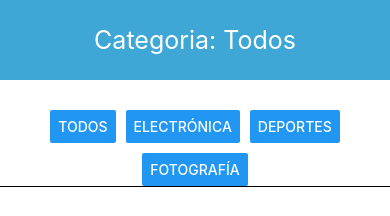
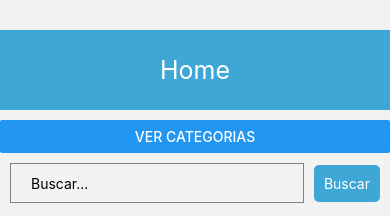
Before and after one commit to Gastonig9/React-Native-app, a React Native app: screen /Home in a window 390 px wide. Shown: the top 216 px of the page. Built offline with nearby package versions, Linux system fonts and the light colour scheme.

Commit message:
Cuarto desafio: Pantallas y Navegacion

```diff
--- a/App.js
+++ b/App.js
@@ -2,7 +2,7 @@ import React, { useState } from 'react';
 import { StyleSheet, Text, View } from 'react-native';
 import { fonts } from './assets/fonts/fonts'
 import { useFonts } from 'expo-font'
-import Home from './screens/Home/Home';
+import Navigator from './navigation/navigator';
 
 const App = () => {
 
@@ -17,9 +17,7 @@ const App = () => {
   }
 
   return (
-    <View>
-      <Home/>
-    </View>
+    <Navigator/>
   );
 };
 
--- a/components/Header/Header.js
+++ b/components/Header/Header.js
@@ -14,6 +14,7 @@ const styles = StyleSheet.create({
         width: "100%",
         padding: 25,
         marginBottom: 10,
+        marginVertical: 30,
         backgroundColor: "#3FA7D6",
 
     },
--- /dev/null
+++ b/components/ItemListCategory/ItemListCategory.js
@@ -0,0 +1,60 @@
+// ItemListCategory.js
+import React, { useEffect, useState } from "react";
+import { productos } from "../../constants/constants";
+import { FlatList, StyleSheet, View, Text } from "react-native";
+
+export default function ItemListCategory({ route }) {
+  const { category } = route.params;
+  const [productCategory, setProductCategory] = useState([]);
+
+  useEffect(() => {
+    const filterByCategory = productos.filter((p) => p.categoria === category);
+    if (category === "Todos") {
+      return setProductCategory(productos);
+    }
+    setProductCategory(filterByCategory);
+  }, [category]);
+
+  const renderItem = ({ item }) => (
+    <View style={styles.productContainer}>
+      <Text style={styles.productTitle}>{item.titulo}</Text>
+    </View>
+  );
+
+  return (
+    <View style={styles.container}>
+      <Text style={styles.categoryTitle}>Categoría: {category}</Text>
+      <FlatList
+        data={productCategory}
+        renderItem={renderItem}
+        keyExtractor={(item) => item.id.toString()}
+      />
+    </View>
+  );
+}
+
+const styles = StyleSheet.create({
+  container: {
+    flex: 1,
+    padding: 16,
+    backgroundColor: "#fff",
+  },
+  categoryTitle: {
+    fontSize: 20,
+    fontWeight: "bold",
+    marginBottom: 10,
+  },
+  productContainer: {
+    borderWidth: 1,
+    borderColor: "#ccc",
+    borderRadius: 8,
+    padding: 16,
+    marginBottom: 12,
+  },
+  productTitle: {
+    fontSize: 18,
+    fontWeight: "bold",
+    marginBottom: 8,
+  },
+  // Puedes agregar más estilos según sea necesario
+});
--- a/components/ProductCategory/ProductCategory.js
+++ /dev/null
@@ -1,32 +0,0 @@
-import React from "react";
-import { StyleSheet, View, Button } from "react-native";
-
-const ProductCategory = ({ onSelectCategory }) => {
-  const categories = ["Todos", "Electrónica", "Deportes", "Fotografía"];
-
-  return (
-    <View style={styles.categoryButtons}>
-      {categories.map((category, index) => (
-        <Button
-          key={index}
-          title={category}
-          onPress={() => onSelectCategory(category)}
-        />
-      ))}
-    </View>
-  );
-};
-
-const styles = StyleSheet.create({
-  categoryButtons: {
-    flexDirection: "row",
-    justifyContent: "center",
-    flexWrap: "wrap",
-    gap: 10,
-    borderBottomWidth: 1,
-    borderBottomColor: "black",
-    marginVertical: 20,
-  },
-});
-
-export default ProductCategory;
--- a/components/ProductDetail/ProductDetail.js
+++ b/components/ProductDetail/ProductDetail.js
@@ -1,11 +1,25 @@
-import React from "react";
+import React, { useEffect, useState } from "react";
 import { View, Text, Image, StyleSheet, Button } from "react-native";
+import { productos } from "../../constants/constants";
 
-const ProductDetail = ({ productDetail, onClose }) => {
+const ProductDetail = ({ route }) => {
+  const { ptitle } = route.params
+  const [productDetail, setproductDetail] = useState({})
+
+  useEffect(() => {
+    const getProduct = productos.find((p) => p.titulo === ptitle)
+    if(getProduct) {
+      setproductDetail(getProduct)
+    }else{
+      console.log("ningun producto")
+    }
+
+  }, [])
+
   return (
     <View style={styles.productDetailContainer}>
       <Image
-        source={{ uri: productDetail.imagen }}
+        source={{ uri: productDetail.imagen || "https://i.ibb.co/X7xQdCp/no-img.jpg" }}
         style={styles.imagenProducto}
       />
       <Text style={styles.tituloProducto}>{productDetail.titulo}</Text>
@@ -14,7 +28,6 @@ const ProductDetail = ({ productDetail, onClose }) => {
       </Text>
       <Text style={styles.categoriaProducto}>{productDetail.categoria}</Text>
       <Text style={styles.precioProducto}>Precio: ${productDetail.precio}</Text>
-      <Button title="Cerrar" onPress={onClose} />
     </View>
   );
 };
@@ -43,6 +56,12 @@ const styles = StyleSheet.create({
     fontSize: 19,
     color: "green",
   },
+  imagenProducto: {
+    width: "100%",
+    height: 300,
+    resizeMode: "cover",
+    marginBottom: 10,
+  },
 });
 
 export default ProductDetail;
--- a/components/Productos/Productos.js
+++ b/components/Productos/Productos.js
@@ -4,50 +4,18 @@ import ProductCard from "../ProductCard/ProductCard";
 import Header from "../Header/Header";
 import SearchBar from "../SearchBar/SearchBar";
 import ProductDetail from "../ProductDetail/ProductDetail";
-import ProductCategory from "../ProductCategory/ProductCategory";
 
-const Productos = ({ dataProductos }) => {
-  const [filteredProducts, setFilteredProducts] = useState([]);
-  const [selectedCategory, setSelectedCategory] = useState("Todos");
+const Productos = ({ dataProductos, navigation }) => {
   const [error, setError] = useState(false);
   const [searchedProducts, setSearchedProducts] = useState([]);
-  const [seeDetail, setseeDetail] = useState(false);
-  const [productDetail, setproductDetail] = useState({});
-
-  const handleCategoryButtonClick = (category) => {
-    setSelectedCategory(category);
-  };
-
-  useEffect(() => {
-    if (selectedCategory !== "Todos") {
-      const filteredCategoryProducts = dataProductos.filter(
-        (p) => p.categoria === selectedCategory
-      );
-      setFilteredProducts(filteredCategoryProducts);
-    } else {
-      setFilteredProducts(dataProductos);
-    }
-  }, [selectedCategory, dataProductos]);
 
   const renderProduct = ({ item }) => (
-    <ProductCard
-      producto={item}
-      setseeDetail={setseeDetail}
-      setProductDetail={setproductDetail}
-    />
+    <ProductCard navigation={navigation} producto={item} />
   );
 
   return (
     <>
-      {seeDetail ? (
-        <ProductDetail
-          productDetail={productDetail}
-          onClose={() => setseeDetail(false)}
-        />
-      ) : (
       <View style={styles.productosContain}>
-          <Header titleHeader={`Categoria: ${selectedCategory}`} />
-          <ProductCategory onSelectCategory={handleCategoryButtonClick} />
         <SearchBar
           dataProducts={dataProductos}
           setSearchedProducts={setSearchedProducts}
@@ -59,14 +27,11 @@ const Productos = ({ dataProductos }) => {
         )}
 
         <FlatList
-            data={
-              searchedProducts.length > 0 ? searchedProducts : filteredProducts
-            }
+          data={searchedProducts.length > 0 ? searchedProducts : dataProductos}
           renderItem={renderProduct}
           keyExtractor={(item) => item.id.toString()}
         />
       </View>
-      )}
     </>
   );
 };
--- a/constants/constants.js
+++ b/constants/constants.js
@@ -2,8 +2,9 @@ export const productos = [
   {
     id: 1,
     titulo: "iPhone 12",
-      imagen: "https://i.ibb.co/T8mxQyv/no-img.jpg",
-      descripcion: "El iPhone 12 es el último modelo de smartphone de Apple, con una pantalla Super Retina XDR, chip A14 Bionic y compatibilidad con la red 5G.",
+    imagen: "https://source.unsplash.com/4F2ZRZ4uR88",
+    descripcion:
+      "El iPhone 12 es el último modelo de smartphone de Apple, con una pantalla Super Retina XDR, chip A14 Bionic y compatibilidad con la red 5G.",
     precio: 999.99,
     stock: 20,
     categoria: "Electrónica",
@@ -12,8 +13,9 @@ export const productos = [
   {
     id: 2,
     titulo: "Samsung Galaxy S21",
-      imagen: "galaxyS21.jpg",
-      descripcion: "El Samsung Galaxy S21 es un teléfono Android de alta gama con una pantalla Dynamic AMOLED, procesador Exynos 2100 y una cámara versátil.",
+    imagen: "https://source.unsplash.com/h0fhUq3e0rA",
+    descripcion:
+      "El Samsung Galaxy S21 es un teléfono Android de alta gama con una pantalla Dynamic AMOLED, procesador Exynos 2100 y una cámara versátil.",
     precio: 899.99,
     stock: 15,
     categoria: "Electrónica",
@@ -22,8 +24,9 @@ export const productos = [
   {
     id: 3,
     titulo: "MacBook Pro 2021",
-      imagen: "macbookPro2021.jpg",
-      descripcion: "La MacBook Pro 2021 es una potente computadora portátil con el chip M1 Pro, pantalla Retina XDR y una duración de batería impresionante.",
+    imagen: "https://source.unsplash.com/gYl-UtwNg_I",
+    descripcion:
+      "La MacBook Pro 2021 es una potente computadora portátil con el chip M1 Pro, pantalla Retina XDR y una duración de batería impresionante.",
     precio: 1999.99,
     stock: 10,
     categoria: "Electrónica",
@@ -31,9 +34,10 @@ export const productos = [
   },
   {
     id: 4,
-      titulo: "Sony 65\" OLED TV",
-      imagen: "sonyOLEDtv.jpg",
-      descripcion: "Disfruta de una calidad de imagen excepcional con este televisor OLED de 65 pulgadas de Sony con resolución 4K y tecnología Acoustic Surface Audio.",
+    titulo: 'Sony 65" OLED TV',
+    imagen: "https://i.ibb.co/X7xQdCp/no-img.jpg",
+    descripcion:
+      "Disfruta de una calidad de imagen excepcional con este televisor OLED de 65 pulgadas de Sony con resolución 4K y tecnología Acoustic Surface Audio.",
     precio: 2499.99,
     stock: 8,
     categoria: "Electrónica",
@@ -42,8 +46,9 @@ export const productos = [
   {
     id: 5,
     titulo: "Nike Air Zoom Pegasus 38",
-      imagen: "nikePegasus38.jpg",
-      descripcion: "Las zapatillas Nike Air Zoom Pegasus 38 son ideales para correr, con una amortiguación suave y una parte superior transpirable.",
+    imagen: "https://i.ibb.co/X7xQdCp/no-img.jpg",
+    descripcion:
+      "Las zapatillas Nike Air Zoom Pegasus 38 son ideales para correr, con una amortiguación suave y una parte superior transpirable.",
     precio: 129.99,
     stock: 25,
     categoria: "Deportes",
@@ -52,8 +57,9 @@ export const productos = [
   {
     id: 6,
     titulo: "Canon EOS R5",
-      imagen: "canonEOSR5.jpg",
-      descripcion: "La Canon EOS R5 es una cámara mirrorless de alta gama con sensor de fotograma completo de 45 megapíxeles y capacidad para grabación de video 8K.",
+    imagen: "https://i.ibb.co/X7xQdCp/no-img.jpg",
+    descripcion:
+      "La Canon EOS R5 es una cámara mirrorless de alta gama con sensor de fotograma completo de 45 megapíxeles y capacidad para grabación de video 8K.",
     precio: 3499.99,
     stock: 12,
     categoria: "Fotografía",
@@ -62,8 +68,9 @@ export const productos = [
   {
     id: 7,
     titulo: "KitchenAid Artisan Stand Mixer",
-      imagen: "kitchenAidMixer.jpg",
-      descripcion: "La batidora KitchenAid Artisan es perfecta para amasar, mezclar y batir ingredientes con facilidad. Disponible en varios colores elegantes.",
+    imagen: "https://i.ibb.co/X7xQdCp/no-img.jpg",
+    descripcion:
+      "La batidora KitchenAid Artisan es perfecta para amasar, mezclar y batir ingredientes con facilidad. Disponible en varios colores elegantes.",
     precio: 349.99,
     stock: 18,
     categoria: "Hogar",
@@ -72,8 +79,9 @@ export const productos = [
   {
     id: 8,
     titulo: "Dyson V11 Absolute Vacuum",
-      imagen: "dysonV11.jpg",
-      descripcion: "El Dyson V11 Absolute es una aspiradora sin cable con potente succión, tecnología de detección de carga y accesorios versátiles para una limpieza completa.",
+    imagen: "https://i.ibb.co/X7xQdCp/no-img.jpg",
+    descripcion:
+      "El Dyson V11 Absolute es una aspiradora sin cable con potente succión, tecnología de detección de carga y accesorios versátiles para una limpieza completa.",
     precio: 599.99,
     stock: 15,
     categoria: "Hogar",
@@ -82,8 +90,9 @@ export const productos = [
   {
     id: 9,
     titulo: "Fitbit Charge 5",
-      imagen: "fitbitCharge5.jpg",
-      descripcion: "El Fitbit Charge 5 es una pulsera de actividad avanzada con monitorización de la salud, GPS incorporado y funciones inteligentes para un estilo de vida activo.",
+    imagen: "https://i.ibb.co/X7xQdCp/no-img.jpg",
+    descripcion:
+      "El Fitbit Charge 5 es una pulsera de actividad avanzada con monitorización de la salud, GPS incorporado y funciones inteligentes para un estilo de vida activo.",
     precio: 179.99,
     stock: 20,
     categoria: "Tecnología Portátil",
@@ -92,17 +101,20 @@ export const productos = [
   {
     id: 10,
     titulo: "Instant Pot Duo Evo Plus",
-      imagen: "instantPot.jpg",
-      descripcion: "La Instant Pot Duo Evo Plus es una olla a presión multifuncional que cocina alimentos hasta un 70% más rápido. Perfecta para cocina a presión, vapor, salteado y más.",
+    imagen: "https://i.ibb.co/X7xQdCp/no-img.jpg",
+    descripcion:
+      "La Instant Pot Duo Evo Plus es una olla a presión multifuncional que cocina alimentos hasta un 70% más rápido. Perfecta para cocina a presión, vapor, salteado y más.",
     precio: 129.99,
     stock: 10,
     categoria: "Cocina",
     destacado: false,
-    },{
+  },
+  {
     id: 11,
     titulo: "iPhone 6",
-      imagen: "iphone6.jpg",
-      descripcion: "El iPhone 6 es un smartphone icónico con una pantalla Retina HD de 4.7 pulgadas, chip A8 y una cámara mejorada.",
+    imagen: "https://i.ibb.co/X7xQdCp/no-img.jpg",
+    descripcion:
+      "El iPhone 6 es un smartphone icónico con una pantalla Retina HD de 4.7 pulgadas, chip A8 y una cámara mejorada.",
     precio: 299.99,
     stock: 15,
     categoria: "Electrónica",
@@ -111,8 +123,9 @@ export const productos = [
   {
     id: 12,
     titulo: "Samsung Galaxy Note 20",
-      imagen: "galaxyNote20.jpg",
-      descripcion: "El Samsung Galaxy Note 20 es un teléfono Android con S Pen, pantalla Super AMOLED, y potentes capacidades de productividad.",
+    imagen: "https://i.ibb.co/X7xQdCp/no-img.jpg",
+    descripcion:
+      "El Samsung Galaxy Note 20 es un teléfono Android con S Pen, pantalla Super AMOLED, y potentes capacidades de productividad.",
     precio: 1099.99,
     stock: 12,
     categoria: "Electrónica",
@@ -121,8 +134,9 @@ export const productos = [
   {
     id: 13,
     titulo: "MacBook Air M2",
-      imagen: "macbookAirM2.jpg",
-      descripcion: "La MacBook Air M2 es una computadora portátil ultraligera con el chip M2, pantalla Retina y una batería de larga duración.",
+    imagen: "https://i.ibb.co/X7xQdCp/no-img.jpg",
+    descripcion:
+      "La MacBook Air M2 es una computadora portátil ultraligera con el chip M2, pantalla Retina y una batería de larga duración.",
     precio: 1499.99,
     stock: 8,
     categoria: "Electrónica",
@@ -130,9 +144,10 @@ export const productos = [
   },
   {
     id: 14,
-      titulo: "Sony 55\" 4K OLED TV",
-      imagen: "sony4kOLEDtv.jpg",
-      descripcion: "Este televisor Sony 4K OLED de 55 pulgadas ofrece una experiencia visual impresionante con negros profundos y colores vibrantes.",
+    titulo: 'Sony 55" 4K OLED TV',
+    imagen: "https://i.ibb.co/X7xQdCp/no-img.jpg",
+    descripcion:
+      "Este televisor Sony 4K OLED de 55 pulgadas ofrece una experiencia visual impresionante con negros profundos y colores vibrantes.",
     precio: 1899.99,
     stock: 10,
     categoria: "Electrónica",
@@ -142,7 +157,8 @@ export const productos = [
     id: 15,
     titulo: "Nike Air Zoom Pegasus 36",
     imagen: "https://i.ibb.co/T8mxQyv/no-img.jpg",
-      descripcion: "Las zapatillas Nike Air Zoom Pegasus 36 son conocidas por su comodidad y rendimiento, ideales para corredores de todos los niveles.",
+    descripcion:
+      "Las zapatillas Nike Air Zoom Pegasus 36 son conocidas por su comodidad y rendimiento, ideales para corredores de todos los niveles.",
     precio: 109.99,
     stock: 20,
     categoria: "Deportes",
@@ -152,7 +168,8 @@ export const productos = [
     id: 16,
     titulo: "Canon EOS R6",
     imagen: "https://i.ibb.co/T8mxQyv/no-img.jpg",
-      descripcion: "La Canon EOS R6 es una cámara mirrorless versátil con enfoque automático rápido, grabación de video 4K y estabilización de imagen integrada.",
+    descripcion:
+      "La Canon EOS R6 es una cámara mirrorless versátil con enfoque automático rápido, grabación de video 4K y estabilización de imagen integrada.",
     precio: 2799.99,
     stock: 12,
     categoria: "Fotografía",
@@ -161,8 +178,9 @@ export const productos = [
   {
     id: 17,
     titulo: "KitchenAid Professional 600",
-      imagen: "kitchenAidProfessional600.jpg",
-      descripcion: "La batidora KitchenAid Professional 600 es una opción robusta con capacidad para grandes cantidades, perfecta para cocinar y hornear a gran escala.",
+    imagen: "https://i.ibb.co/X7xQdCp/no-img.jpg",
+    descripcion:
+      "La batidora KitchenAid Professional 600 es una opción robusta con capacidad para grandes cantidades, perfecta para cocinar y hornear a gran escala.",
     precio: 449.99,
     stock: 15,
     categoria: "Hogar",
@@ -171,8 +189,9 @@ export const productos = [
   {
     id: 18,
     titulo: "Dyson V15 Detect Vacuum",
-      imagen: "dysonV15.jpg",
-      descripcion: "El Dyson V15 Detect es una aspiradora sin cable con capacidad para detectar y visualizar partículas microscópicas, proporcionando una limpieza avanzada.",
+    imagen: "https://i.ibb.co/X7xQdCp/no-img.jpg",
+    descripcion:
+      "El Dyson V15 Detect es una aspiradora sin cable con capacidad para detectar y visualizar partículas microscópicas, proporcionando una limpieza avanzada.",
     precio: 699.99,
     stock: 18,
     categoria: "Hogar",
@@ -181,8 +200,9 @@ export const productos = [
   {
     id: 19,
     titulo: "Fitbit Sense",
-      imagen: "fitbitSense.jpg",
-      descripcion: "El Fitbit Sense es un reloj inteligente con avanzadas funciones de salud, incluyendo EDA Scan, medición de la temperatura de la piel y seguimiento del estrés.",
+    imagen: "https://i.ibb.co/X7xQdCp/no-img.jpg",
+    descripcion:
+      "El Fitbit Sense es un reloj inteligente con avanzadas funciones de salud, incluyendo EDA Scan, medición de la temperatura de la piel y seguimiento del estrés.",
     precio: 229.99,
     stock: 22,
     categoria: "Tecnología Portátil",
@@ -191,8 +211,9 @@ export const productos = [
   {
     id: 20,
     titulo: "Instant Pot Duo Crisp",
-      imagen: "instantPotDuoCrisp.jpg",
-      descripcion: "La Instant Pot Duo Crisp combina funciones de olla a presión y freidora de aire, permitiéndote cocinar una variedad de platos deliciosos de manera rápida y saludable.",
+    imagen: "https://i.ibb.co/X7xQdCp/no-img.jpg",
+    descripcion:
+      "La Instant Pot Duo Crisp combina funciones de olla a presión y freidora de aire, permitiéndote cocinar una variedad de platos deliciosos de manera rápida y saludable.",
     precio: 179.99,
     stock: 10,
     categoria: "Cocina",
--- /dev/null
+++ b/navigation/navigator.js
@@ -0,0 +1,43 @@
+import { NavigationContainer } from "@react-navigation/native";
+import { createNativeStackNavigator } from "@react-navigation/native-stack";
+import Home from "../screens/Home/Home";
+import Categories from "../screens/Categories/Categories";
+import ItemListCategory from "../components/ItemListCategory/ItemListCategory";
+import ProductDetail from "../components/ProductDetail/ProductDetail";
+import Header from "../components/Header/Header";
+
+const Stack = createNativeStackNavigator();
+
+export default function Navigator() {
+  return (
+    <NavigationContainer>
+      <Stack.Navigator
+        initialRouteName="Home"
+        screenOptions={({ route }) => {
+          return {
+            header: () => (
+              <Header
+                titleHeader={
+                  route.name === "Home"
+                    ? "Home"
+                    : route.name === "Categories"
+                    ? "Categorias"
+                    : route.name === "ProductDetail"
+                    ? route.params.ptitle
+                    : route.name === "ItemListCategory"
+                    ? route.params.category
+                    : "Detalle"
+                }
+              />
+            ),
+          };
+        }}
+      >
+        <Stack.Screen name="Home" component={Home} />
+        <Stack.Screen name="Categories" component={Categories} />
+        <Stack.Screen name="ItemListCategory" component={ItemListCategory} />
+        <Stack.Screen name="ProductDetail" component={ProductDetail} />
+      </Stack.Navigator>
+    </NavigationContainer>
+  );
+}
--- /dev/null
+++ b/screens/Categories/Categories.js
@@ -0,0 +1,54 @@
+// Categories.js
+import React from "react";
+import { StyleSheet, View, TouchableOpacity, Text } from "react-native";
+
+const Categories = ({ navigation }) => {
+  const categories = ["Todos", "Electrónica", "Deportes", "Fotografía"];
+
+  const handleCategoryPress = (category) => {
+    navigation.navigate("ItemListCategory", { category });
+  };
+
+  return (
+    <>
+      <View style={styles.categoryButtons}>
+        {categories.map((category, index) => (
+          <TouchableOpacity
+            key={index}
+            style={styles.categoryButton}
+            onPress={() => handleCategoryPress(category)}
+          >
+            <Text style={styles.buttonText}>{category}</Text>
+          </TouchableOpacity>
+        ))}
+      </View>
+    </>
+  );
+};
+
+const styles = StyleSheet.create({
+  categoryButtons: {
+    backgroundColor: "white",
+    flexDirection: "column",
+    alignItems: "start",
+    width: "100%",
+    gap: 20,
+    borderTopWidth: 1,
+    borderTopColor: "black",
+    marginVertical: 120,
+  },
+  categoryButton: {
+    padding: 20,
+    borderRadius: 8,
+    width: "100%",
+    borderBottomWidth: 1,
+    borderBottomColor: "black",
+  },
+  buttonText: {
+    color: "#3498db",
+    fontSize: 30,
+    fontWeight: "bold",
+  },
+});
+
+export default Categories;
--- a/screens/Home/Home.js
+++ b/screens/Home/Home.js
@@ -1,12 +1,13 @@
 import React from 'react';
-import { View } from 'react-native';
+import { View, Text, FlatList, Button } from 'react-native';
 import Productos from '../../components/Productos/Productos';
 import { productos } from '../../constants/constants';
 
-export default function Home() {
+export default function Home({ navigation }) {
   return (
     <View>
-      <Productos dataProductos={productos} />
+      <Button title='Ver categorias' onPress={() => navigation.navigate("Categories")} />
+      <Productos navigation={navigation} dataProductos={productos}/>
     </View>
   );
 }
```
Also changed, not shown: components/ProductCard/ProductCard.js (+16 -18 lines), package.json (+6 -1 lines), 1 other file (tests, documents, lock files or other folders). Lines whose indentation alone changed are shown as unchanged.
